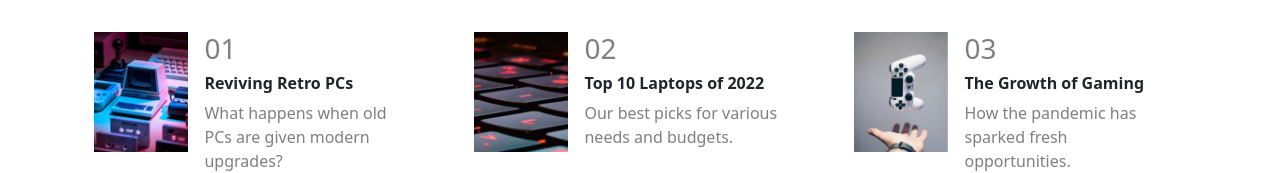
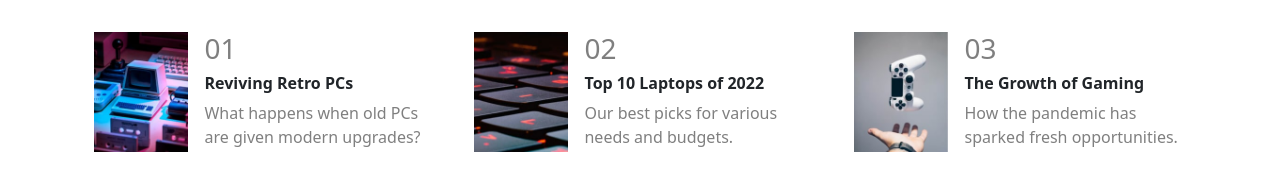
Before and after one commit to mohamedash13/News-homepage, a plain HTML site: page index.html in a window 1280 px wide. Shown: the part 746-919 px from the top of the page. Drawn offline with Linux system fonts and the light colour scheme.

Commit message:
Update style.css

```diff
--- a/css/style.css
+++ b/css/style.css
@@ -102,9 +102,6 @@
 .description h5:hover{
     color: var(--Softred);
 }
-.description p{
-    width: 90%;
-}
 @media  (max-width: 700px) {
     .img-cont{
         background-image: url("../assets/images/image-web-3-mobile.jpg");
```
